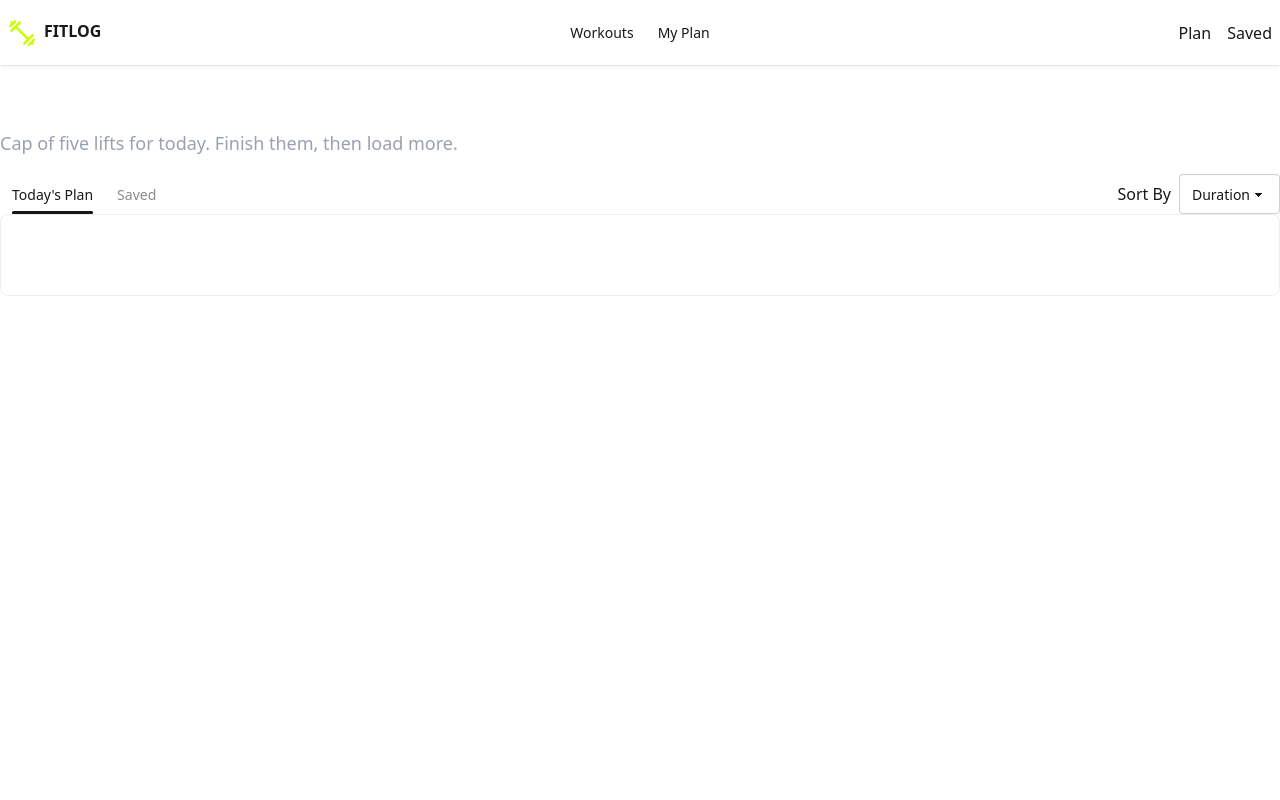
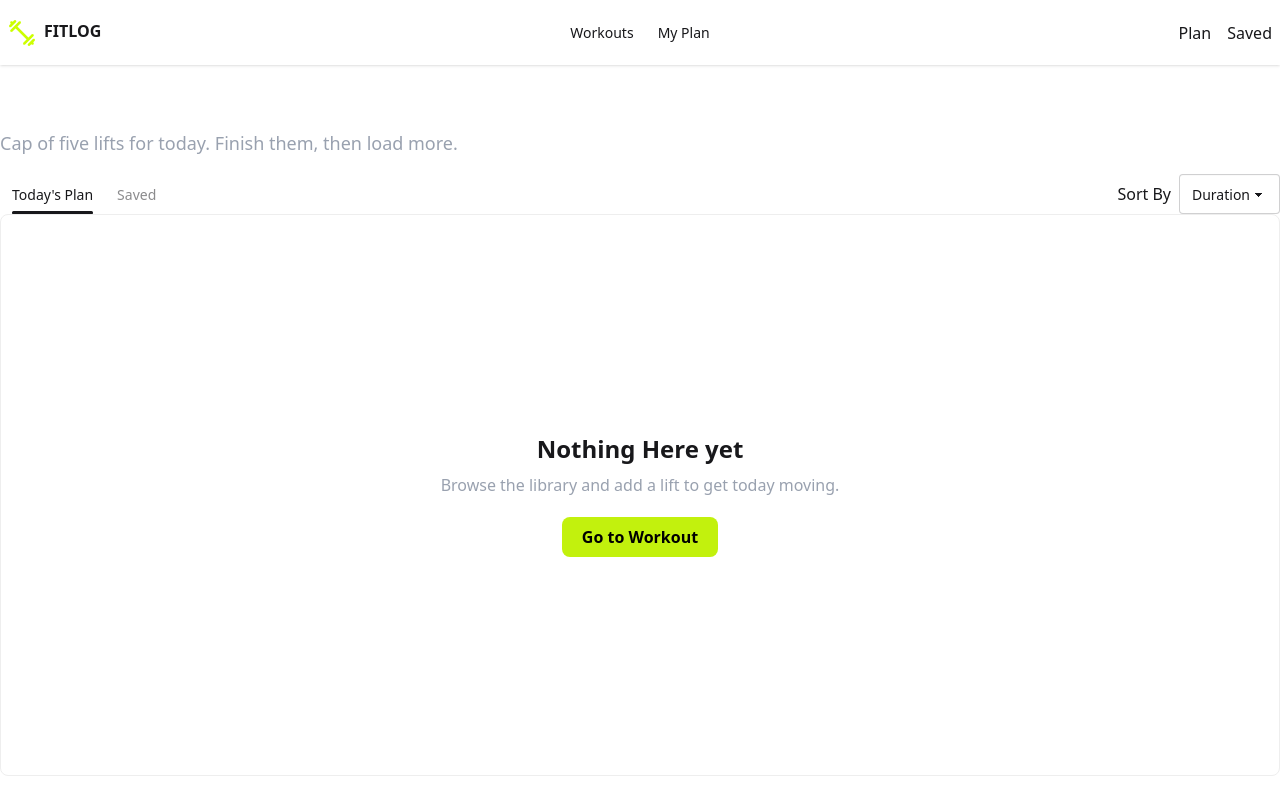
Before and after one commit to tanvirahmedmahin10/assignment-6, a Next.js app: page /myplan in a window 1280 px wide. Built offline with nearby package versions, Linux system fonts and the light colour scheme.

Commit message:
if nothing is shown added

```diff
--- a/src/app/myplan/[planId]/page.tsx
+++ b/src/app/myplan/[planId]/page.tsx
@@ -13,7 +13,7 @@ const page = async({
     const data=await res.json()
     return (
        <div className='containe mx-auto my-7'>
-        <div className="flex gap-5 bg-[#121318] text-white p-6 rounded-2xl max-w-3xl font-sans">
+        <div className="flex gap-10 bg-[#121318] text-white p-6 rounded-2xl w-fit font-sans">
 
 
       <div className="flex-1">
--- a/src/app/myplan/page.tsx
+++ b/src/app/myplan/page.tsx
@@ -5,6 +5,7 @@ import { GymContext } from '../GymContext/Context';
 import { IGymData } from '@/gym.type';
 import PlanCard from '../Components/MyPlanData/PlanCard';
 import SavedCard from '../Components/MyPlanData/SavedCard';
+import Link from 'next/link';
 
 
 const PlanPage = () => {
@@ -40,10 +41,24 @@ const PlanPage = () => {
   />
 
   <div className="tab-content border-base-300 bg-base-100 p-10">
-    <div className="grid grid-cols-1 gap-4">
-      {sortForToday.map((gym: IGymData) => (
+    <div className="grid grid-cols-1 gap-4">{sortForToday.length>0?
+      sortForToday.map((gym: IGymData) => (
         <PlanCard key={gym.id} gym={gym} />
-      ))}
+      )):
+      <div className="flex min-h-[60vh] flex-col items-center justify-center text-center">
+  <h2 className="text-2xl font-bold">
+    Nothing Here yet
+  </h2>
+
+  <p className="mt-2 text-gray-400">
+    Browse the library and add a lift to get today moving.
+  </p>
+
+  <button className="mt-5 rounded-lg bg-[#C2F10D] px-5 py-2 font-semibold text-black cursor-pointer">
+    Go to Workout
+  </button>
+</div>
+      }
     </div>
   </div>
   <input
@@ -53,10 +68,25 @@ const PlanPage = () => {
     aria-label="Saved"
   />
   <div className="tab-content border-base-300 bg-base-100 p-10">
-    <div className="grid grid-cols-1 gap-4">
-      {sortForSaved.map((gym: IGymData) => (
+    <div className="grid grid-cols-1 gap-4">{sortForSaved.length>0?
+      sortForSaved.map((gym: IGymData) => (
         <SavedCard key={gym.id} gym={gym} />
-      ))}
+      )):
+       <div className="flex min-h-[60vh] flex-col items-center justify-center text-center">
+  <h2 className="text-2xl font-bold">
+    Nothing Here yet
+  </h2>
+
+  <p className="mt-2 text-gray-400">
+    Browse the library and add a lift to get today moving.
+  </p>
+  <Link href='/'>
+  <button className="mt-5 rounded-lg bg-[#C2F10D] px-5 py-2 font-semibold text-black cursor-pointer">
+    Go to Workout
+  </button>
+  </Link>
+</div>
+      }
     </div>
   </div>
   <div className='flex ml-auto gap-2 items-center'>
```
